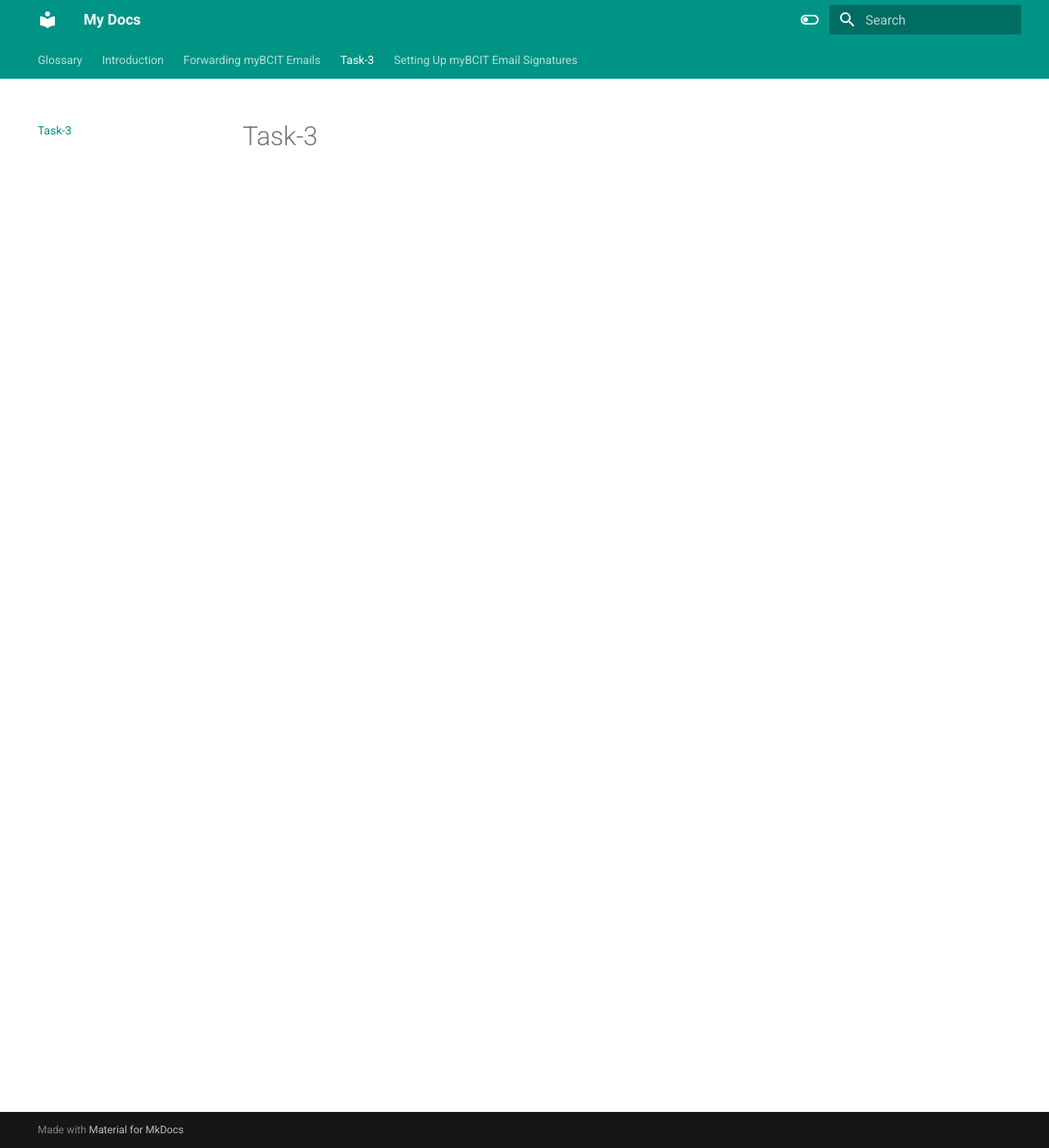
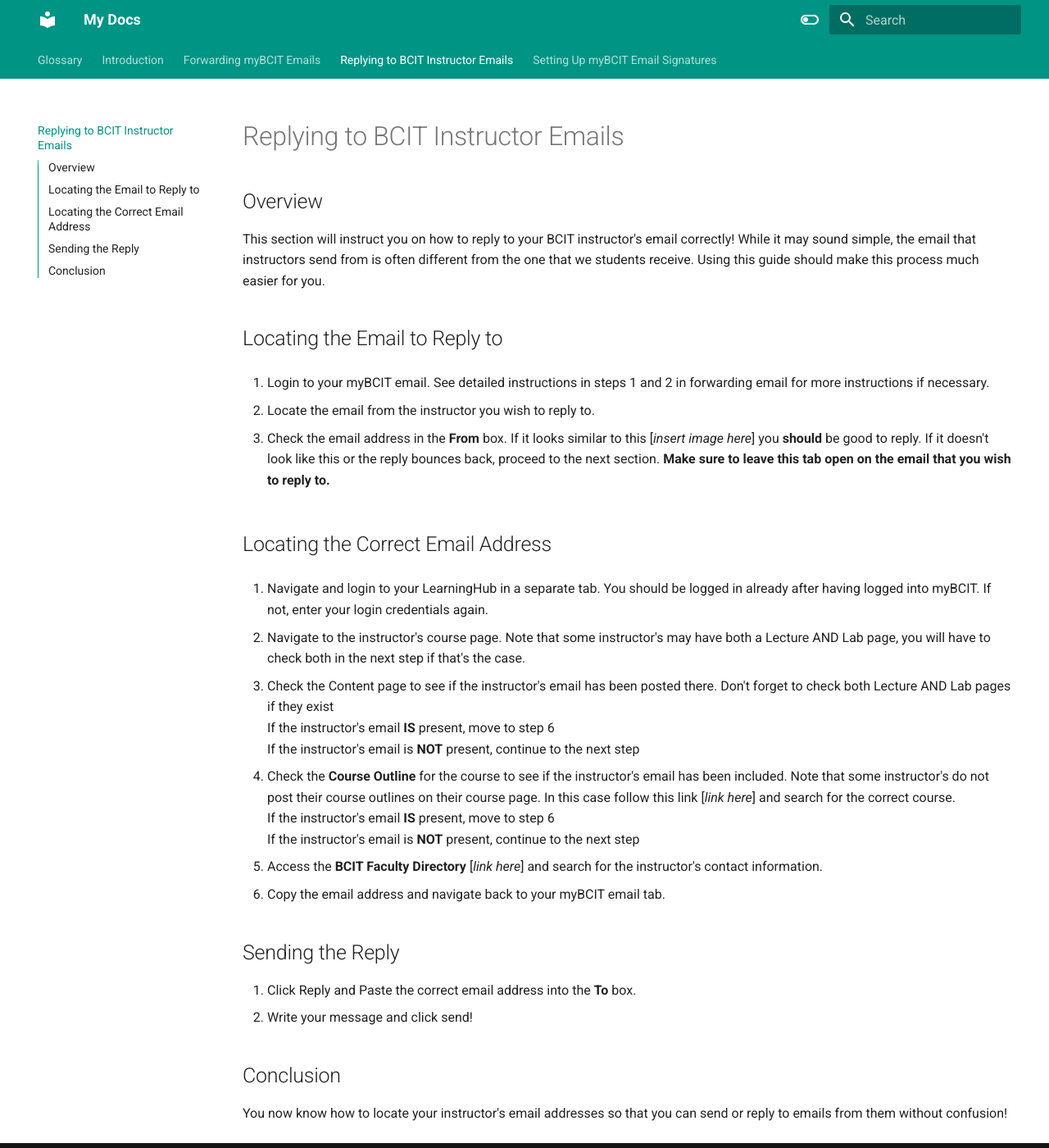
Before and after one commit to cdoig4/Colin-Patty_User_Guide, an MkDocs documentation site: the page built from docs/Task-3.md, in a window 1280 px wide and 1400 px high. Shown: the whole window at 82% size. Built offline with MkDocs 1.6.1 and Material for MkDocs 9.7.7, drawn with Linux system fonts in a browser that asks for light colours.

Commit message:
Add instructions to Task-3.md

```diff
--- a/docs/Task-3.md
+++ b/docs/Task-3.md
@@ -1 +1,45 @@
-# Task-3
+# Replying to BCIT Instructor Emails
+
+## Overview
+
+This section will instruct you on how to reply to your BCIT instructor's email correctly! While it may sound simple, the email that instructors send from is often different from the one that we students receive. Using this guide should make this process much easier for you.
+
+## Locating the Email to Reply to
+
+1. Login to your myBCIT email.
+ See detailed instructions in steps 1 and 2 in forwarding email for more instructions if necessary.
+
+2. Locate the email from the instructor you wish to reply to.
+
+3. Check the email address in the **From** box.
+ If it looks similar to this [*insert image here*] you **should** be good to reply. If it doesn't look like this or the reply bounces back, proceed to the next section. **Make sure to leave this tab open on the email that you wish to reply to.**
+
+## Locating the Correct Email Address
+
+1. Navigate and login to your LearningHub in a separate tab.
+ You should be logged in already after having logged into myBCIT. If not, enter your login credentials again.
+
+2. Navigate to the instructor's course page.
+ Note that some instructor's may have both a Lecture AND Lab page, you will have to check both in the next step if that's the case.
+
+3. Check the Content page to see if the instructor's email has been posted there.
+ Don't forget to check both Lecture AND Lab pages if they exist
+ If the instructor's email **IS** present, move to step 6
+ If the instructor's email is **NOT** present, continue to the next step
+
+4. Check the **Course Outline** for the course to see if the instructor's email has been included.
+ Note that some instructor's do not post their course outlines on their course page. In this case follow this link [*link here*] and search for the correct course.
+ If the instructor's email **IS** present, move to step 6
+ If the instructor's email is **NOT** present, continue to the next step
+
+5. Access the **BCIT Faculty Directory** [*link here*] and search for the instructor's contact information.
+6. Copy the email address and navigate back to your myBCIT email tab.
+
+## Sending the Reply
+
+1. Click Reply and Paste the correct email address into the **To** box.
+2. Write your message and click send!
+
+## Conclusion
+
+You now know how to locate your instructor's email addresses so that you can send or reply to emails from them without confusion!
```
